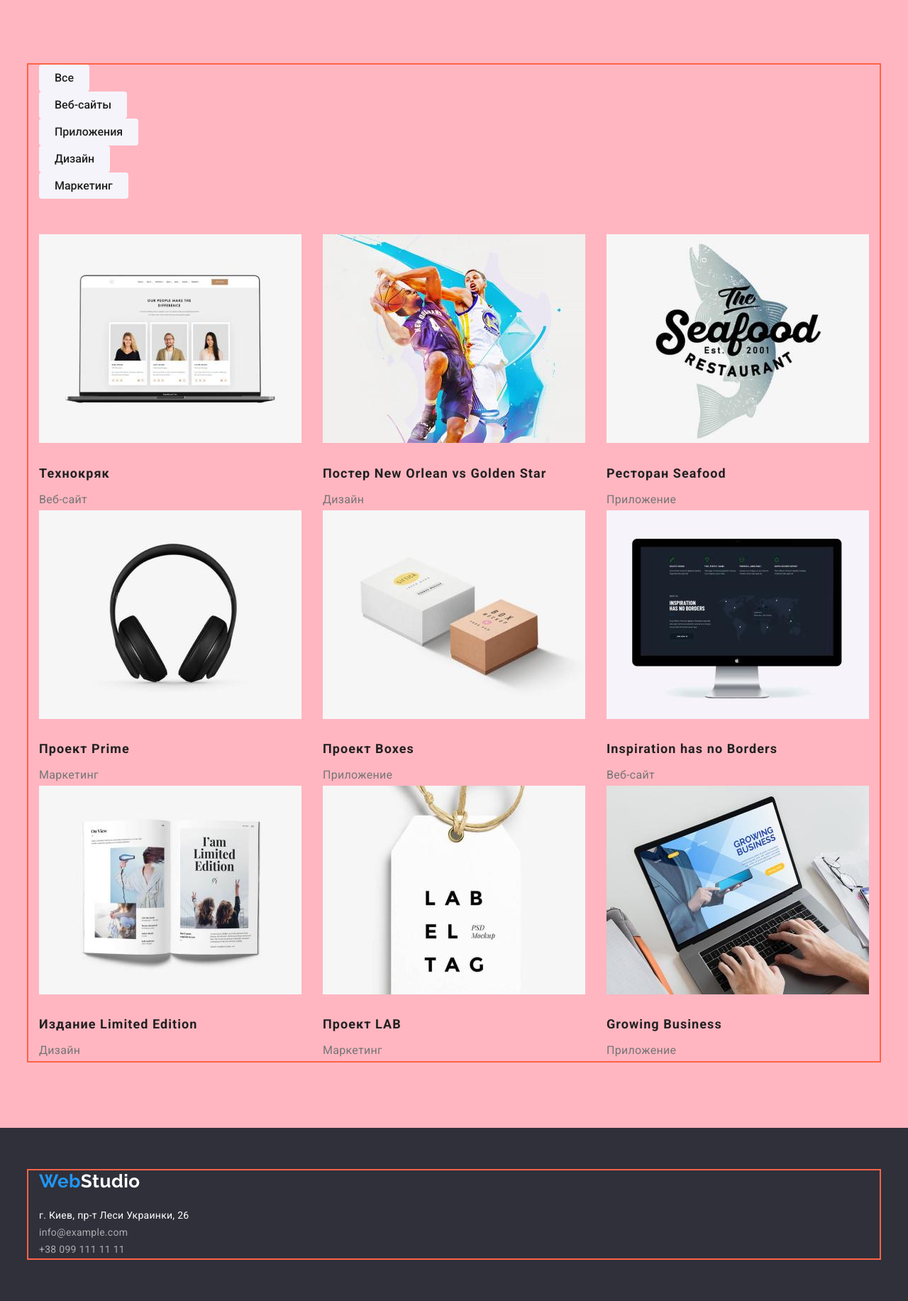
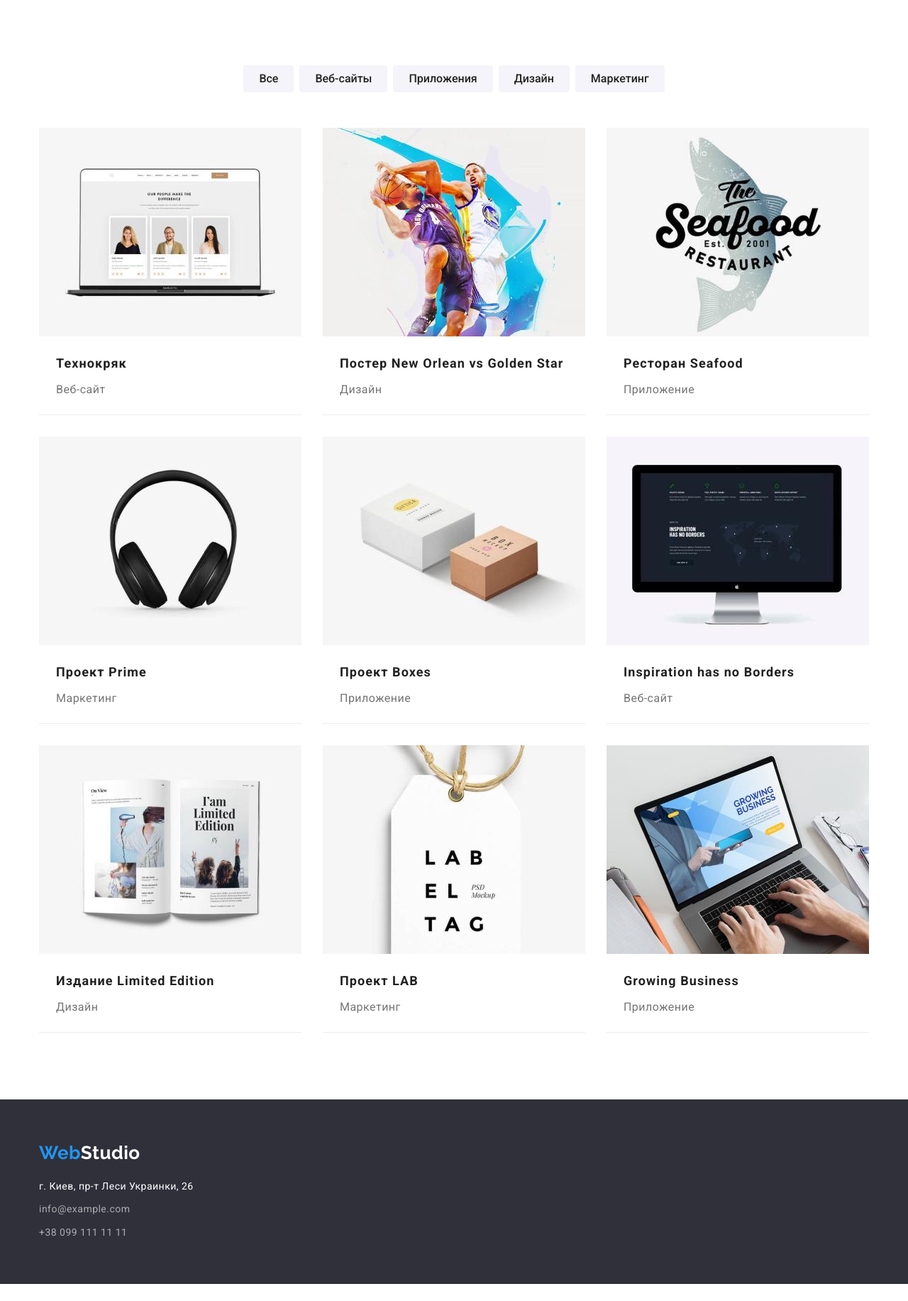
Before and after one commit to Aleksandr-Trenohin/goit-markup-hw-03, a plain HTML site: page portfolio.html in a window 1280 px wide. Shown: the part 83-1916 px from the top of the page at 71% size. After the commit the page ends 1892 px from the top, so only its background shows below. Drawn offline with nearby package versions, Linux system fonts and the light colour scheme.

Commit message:
add complete HW

```diff
--- a/css/styles.css
+++ b/css/styles.css
@@ -1,21 +1,15 @@
-/* html {
-  box-sizing: border-box;
-}
-(нужно только если НЕТ normalize!)
-*,
-*::before,
-*::after {
-  box-sizing: inherit;
-} */
-
 :root {
   --primary-text-color: #757575;
   --title-text-color: #212121;
+  --logo-color: #000000;
   --accent-color: #2196f3;
+  --primary-btn-accent: #188ce8;
   --primary-white-color: #ffffff;
-  --primary-black-color: #000000;
+  --header-border-color: #ececec;
+  --portfolio-border-color: #eeeeee;
   --bright-bg-color: #f5f4fa;
   --dark-bg-color: #2f303a;
+  --footer-contacts-text: rgba(255, 255, 255, 0.6);
 }
 body {
   background-color: var(--primary-white-color);
@@ -34,10 +28,10 @@ body {
   list-style: none;
 }
 .link {
-  font-size: 14px;
-  line-height: 1.14;
-  letter-spacing: 0.02em;
   text-decoration: none;
+}
+.img {
+  display: block;
 }
 .visually-hidden {
   position: absolute;
@@ -51,12 +45,11 @@ body {
   clip-path: inset(50%);
   margin: -1px;
 }
+
 /* section */
 .section {
   padding-top: 94px;
   padding-bottom: 94px;
-  /* после оформления убрать */
-  background-color: lightpink;
 }
 .section-title {
   margin-bottom: 50px;
@@ -65,16 +58,16 @@ body {
   font-size: 36px;
   line-height: 1.17;
 }
+
 /* button или btn */
 .button {
   border: transparent;
   border-radius: 4px;
 
-  /* т.к. есть normalize, то
-   font-family: inherit; уже не надо*/
   text-decoration: none;
   cursor: pointer;
 }
+
 /* мой личный reset */
 h1,
 h2,
@@ -83,26 +76,21 @@ p {
   margin-top: 0;
   margin-bottom: 0;
 }
+
+/* container */
 .container {
   width: 1200px;
   padding-left: 15px;
   padding-right: 15px;
-  /* height: 80px; - динамическая*/
   margin-top: 0;
   margin-bottom: 0;
   margin-left: auto;
   margin-right: auto;
-  /* margin: 0 auto; - тоже самое,
-  только это составное свойство и
-  Репета НЕ рекомендует! */
-  /* после оформления убрать */
-  outline: 2px solid tomato;
 }
 
 /* шапка */
 .page-header {
-  /* после оформления убрать */
-  background-color: lightgrey;
+  border-bottom: 1px solid var(--header-border-color);
 }
 /* main nav */
 .main-nav {
@@ -111,7 +99,7 @@ p {
 }
 /* logo */
 .logo {
-  color: var(--primary-black-color);
+  color: var(--logo-color);
   font-family: 'Raleway', sans-serif;
   font-weight: 700;
   font-size: 26px;
@@ -121,28 +109,14 @@ p {
 .page-header .logo {
   margin-right: 93px;
 }
-/* .logo:hover,
-.logo:focus {
-  color: var(--accent-color);
-}  а надо ли?*/
 
 /* menu nav */
 .menu-nav {
   display: flex;
 }
-/* 1-й вариант - удобный */
 .menu-nav .item + .item {
   margin-left: 50px;
-  /* после оформления убрать */
-  outline: 2px solid tomato;
-  background-color: lightpink;
 }
-/*  .menu-nav .item:not(:last-child) {
-  margin-right: 50px;
-} 2-й вариант современный, но сложный*/
-/* .menu-nav .item:last-child {
-  margin-right: 0;
-} 3-й вариант дать дополнительный селектор  */
 .menu-nav .link {
   display: block;
   padding-top: 32px;
@@ -150,6 +124,9 @@ p {
 
   color: var(--title-text-color);
   font-weight: 500;
+  font-size: 14px;
+  line-height: 1.14;
+  letter-spacing: 0.02em;
 }
 .menu-nav .link.current {
   color: var(--accent-color);
@@ -165,18 +142,18 @@ p {
 }
 .header-contacts .item + .item {
   margin-left: 50px;
-  /* после оформления убрать */
-  outline: 2px solid tomato;
-  background-color: gold;
 }
 .header-contacts .link {
   display: block;
-  /*  уже задано в menu-nav */
-  /* padding-top: 32px;
-  padding-bottom: 32px; */
+  /* расширяет поле ховера */
+  padding-top: 32px;
+  padding-bottom: 32px;
 
   color: var(--primary-text-color);
   font-weight: 500;
+  font-size: 14px;
+  line-height: 1.14;
+  letter-spacing: 0.02em;
 }
 .header-contacts .link:hover,
 .header-contacts .link:focus {
@@ -194,9 +171,6 @@ p {
   margin-left: auto;
   margin-right: auto;
   margin-bottom: 30px;
-  /* можно заменить margin: 0 auto 30px; */
-  /* после оформления убрать */
-  outline: 1px solid tomato;
 
   color: var(--primary-white-color);
   font-weight: 900;
@@ -211,11 +185,7 @@ p {
   padding-bottom: 10px;
   padding-left: 32px;
   padding-right: 32px;
-  /* padding: 10px 32px; - тоже самое,
-  только это составное свойства и
-  Репета НЕ рекомендует!*/
   box-shadow: 0px 4px 4px rgba(0, 0, 0, 0.15);
-  /* если надо */
   min-width: 200px;
 
   color: var(--primary-white-color);
@@ -226,7 +196,7 @@ p {
 }
 .button.primary:hover,
 .button.primary:focus {
-  background-color: #188ce8;
+  background-color: var(--primary-btn-accent);
 }
 /* features */
 .features {
@@ -244,24 +214,40 @@ p {
   text-transform: uppercase;
 }
 .features .text {
-  /* после оформления скрыть */
-  outline: 3px solid teal;
-
   font-size: 14px;
   line-height: 1.71;
 }
-/* work */
-.section.work {
+/* our-work */
+.our-work {
+  text-align: center;
   padding-top: 0;
-  /* после оформления убрать */
-  background-color: wheat;
 }
-/* team */
-.team {
+.work {
+  display: flex;
+}
+.work .item + .item {
+  margin-left: 30px;
+}
+/* our-team */
+.our-team {
+  text-align: center;
   background-color: var(--bright-bg-color);
 
   font-size: 16px;
   line-height: 1.19;
+}
+.team {
+  display: flex;
+}
+.team .item {
+  padding-bottom: 30px;
+  background: var(--primary-white-color);
+  box-shadow: 0px 1px 3px rgba(0, 0, 0, 0.12), 0px 1px 1px rgba(0, 0, 0, 0.14),
+    0px 2px 1px rgba(0, 0, 0, 0.2);
+  border-radius: 0px 0px 4px 4px;
+}
+.team .item + .item {
+  margin-left: 30px;
 }
 .team .title {
   margin-top: 30px;
@@ -271,15 +257,16 @@ p {
   font-weight: 500;
   font-size: 16px;
 }
-/* (надо ли?) */
-/* .team .text {
-  margin-bottom: 30px;
-} */
 
 /* Стили для portfolio.html */
 /* filters */
 .filters {
+  display: flex;
+  justify-content: center;
   margin-bottom: 50px;
+}
+.filters .item + .item {
+  margin-left: 8px;
 }
 .button.secondary {
   background-color: var(--bright-bg-color);
@@ -287,9 +274,6 @@ p {
   padding-bottom: 6px;
   padding-left: 22px;
   padding-right: 22px;
-  /* padding: 6px 22px; - тоже самое,
-  только это составное свойства и
-  Репета НЕ рекомендует! */
 
   color: var(--title-text-color);
   font-weight: 500;
@@ -309,15 +293,24 @@ p {
   display: flex;
   flex-wrap: wrap;
 }
-.portfolio .item:nth-child(3n + 1) {
+.portfolio .item {
+  width: calc((100% - 60px) / 3);
   margin-right: 30px;
+  margin-bottom: 30px;
+  padding-bottom: 20px;
+  border-bottom: 1px solid var(--portfolio-border-color);
 }
-.portfolio .item:nth-child(3n + 3) {
-  margin-left: 30px;
+.portfolio .item:nth-child(3n) {
+  margin-right: 0;
+}
+.portfolio .item:nth-last-child(-n + 3) {
+  margin-bottom: 0;
 }
 .portfolio .title {
   margin-top: 20px;
   margin-bottom: 4px;
+  margin-left: 24px;
+  margin-right: 24px;
 
   color: var(--title-text-color);
   font-size: 18px;
@@ -325,6 +318,9 @@ p {
   letter-spacing: 0.06em;
 }
 .portfolio .text {
+  margin-left: 24px;
+  margin-right: 24px;
+
   color: var(--primary-text-color);
   font-size: 16px;
   line-height: 1.87;
@@ -335,32 +331,31 @@ p {
   background-color: var(--dark-bg-color);
   padding-top: 60px;
   padding-bottom: 60px;
-
-  font-size: 14px;
-  line-height: 1.71;
 }
 .footer .logo {
   color: var(--primary-white-color);
 }
-/* .footer .logo:hover,
-.footer .logo:focus {
-  color: var(--accent-color);
-} а надо ли?*/
 
-/* address */
 .address {
   margin-top: 20px;
-  /* margin-bottom: 60px; */
+  width: 231px;
 
   font-style: normal;
+  font-size: 14px;
+  line-height: 1.71;
+}
+.address .item + .item {
+  margin-top: 9px;
 }
 .address-link {
+  display: block;
+
   color: var(--primary-white-color);
 }
 .address-contacts {
-  padding-top: 9px;
+  display: block;
 
-  color: rgba(255, 255, 255, 0.6);
+  color: var(--footer-contacts-text);
 }
 .address-link:hover,
 .address-link:focus,
@@ -368,22 +363,3 @@ p {
 .address-contacts:focus {
   color: var(--accent-color);
 }
-
-/* common.css (типовые стили) можно делать, можно не делать */
-/* Палитра цветов из макета
-
-белый цвет #FFFFFF
-черный цвет #000000
-
-основной цвет текста #757575
-вторичный цвет текста #212121
-
-акцент, ховер и фокус #2196F3
-ховер и фокус для button #188CE8
-
-фон hero и footer  #2F303A
-фон 1-я страница и фильтр 2-я #F5F4FA
-фон 2-я страница #EEEEEE
-
-контакты в footer rgba(255, 255, 255, 0.6)
-*/
--- a/portfolio.html
+++ b/portfolio.html
@@ -19,7 +19,6 @@
   </head>
   <body>
     <!--Шапка -->
-    <!-- page-header убрать -->
     <header class="page-header">
       <div class="container main-nav">
         <a href="./index.html" lang="en" class="logo">
@@ -55,20 +54,21 @@
     <main>
       <section class="section">
         <div class="container">
-          <!--СКРЫТЬ заголовок в css-->
           <h1 class="section-title visually-hidden">Портфолио</h1>
           <ul class="filters list">
-            <li><button type="button" class="button secondary">Все</button></li>
-            <li>
+            <li class="item">
+              <button type="button" class="button secondary">Все</button>
+            </li>
+            <li class="item">
               <button type="button" class="button secondary">Веб-сайты</button>
             </li>
-            <li>
+            <li class="item">
               <button type="button" class="button secondary">Приложения</button>
             </li>
-            <li>
+            <li class="item">
               <button type="button" class="button secondary">Дизайн</button>
             </li>
-            <li>
+            <li class="item">
               <button type="button" class="button secondary">Маркетинг</button>
             </li>
           </ul>
@@ -80,6 +80,7 @@
                   src="./images/laptop.jpg"
                   alt="Изображение сайта на экране ноутбука"
                   width="370"
+                  class="img"
                 />
                 <h2 class="title">Технокряк</h2>
                 <p class="text">Веб-сайт</p></a
@@ -91,6 +92,7 @@
                   src="./images/poster.jpg"
                   alt="Два баскетболиста с мячом"
                   width="370"
+                  class="img"
                 />
                 <h2 class="title">
                   Постер <span lang="en">New Orlean vs Golden Star</span>
@@ -104,6 +106,7 @@
                   src="./images/restourant.jpg"
                   alt="Логотип ресторана"
                   width="370"
+                  class="img"
                 />
                 <h2 class="title">Ресторан <span lang="en">Seafood</span></h2>
                 <p class="text">Приложение</p></a
@@ -115,6 +118,7 @@
                   src="./images/headphones.jpg"
                   alt="Наушники"
                   width="370"
+                  class="img"
                 />
                 <h2 class="title">Проект <span lang="en">Prime</span></h2>
                 <p class="text">Маркетинг</p></a
@@ -122,14 +126,24 @@
             </li>
             <li class="item">
               <a href="" class="link"
-                ><img src="./images/boxes.jpg" alt="Две коробки" width="370" />
+                ><img
+                  src="./images/boxes.jpg"
+                  alt="Две коробки"
+                  width="370"
+                  class="img"
+                />
                 <h2 class="title">Проект <span lang="en">Boxes</span></h2>
                 <p class="text">Приложение</p></a
               >
             </li>
             <li class="item">
               <a href="" class="link"
-                ><img src="./images/site.jpg" alt="Сайт" width="370" />
+                ><img
+                  src="./images/site.jpg"
+                  alt="Сайт"
+                  width="370"
+                  class="img"
+                />
                 <h2 lang="en" class="title">Inspiration has no Borders</h2>
                 <p class="text">Веб-сайт</p></a
               >
@@ -140,6 +154,7 @@
                   src="./images/edition.jpg"
                   alt="Разворот издания"
                   width="370"
+                  class="img"
                 />
                 <h2 class="title">
                   Издание <span lang="en">Limited Edition</span>
@@ -149,7 +164,12 @@
             </li>
             <li class="item">
               <a href="" class="link"
-                ><img src="./images/label.jpg" alt="Бирка" width="370" />
+                ><img
+                  src="./images/label.jpg"
+                  alt="Бирка"
+                  width="370"
+                  class="img"
+                />
                 <h2 class="title">Проект <span lang="en">LAB</span></h2>
                 <p class="text">Маркетинг</p></a
               >
@@ -159,6 +179,8 @@
                 ><img
                   src="./images/app.jpg"
                   alt="Приложение на экране ноутбука"
+                  width="370"
+                  class="img"
                 />
                 <h2 lang="en" class="title">Growing Business</h2>
                 <p class="text">Приложение</p></a
@@ -177,7 +199,7 @@
         >
         <address class="address">
           <ul class="list">
-            <li>
+            <li class="item">
               <a
                 href="https://goo.gl/maps/eB3fRAmNxH7wxSkm9"
                 target="_blank"
@@ -186,12 +208,12 @@
                 >г. Киев, пр-т Леси Украинки, 26</a
               >
             </li>
-            <li>
+            <li class="item">
               <a href="mailto:info@example.com" class="address-contacts link"
                 >info@example.com</a
               >
             </li>
-            <li>
+            <li class="item">
               <a href="tel:+380991111111" class="address-contacts link"
                 >+38 099 111 11 11</a
               >
```
Also changed, not shown: index.html (+19 -15 lines).
